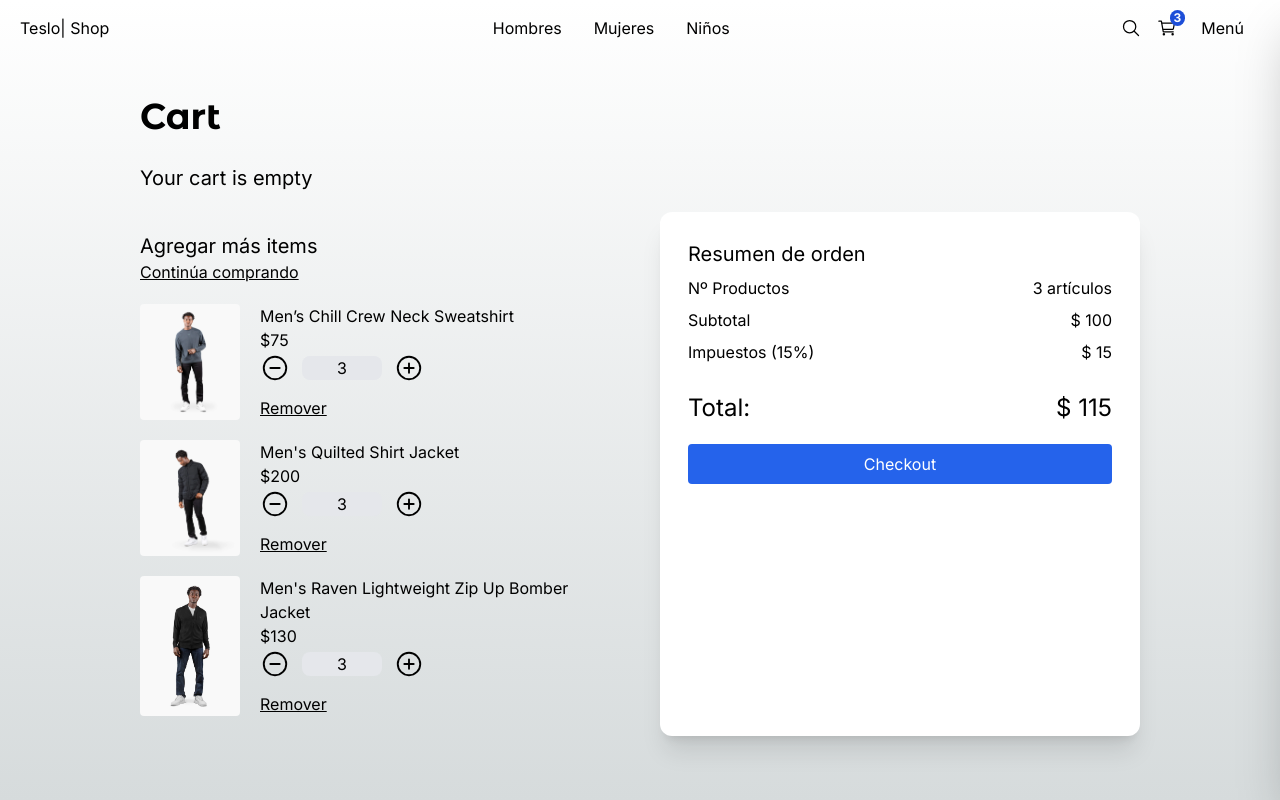
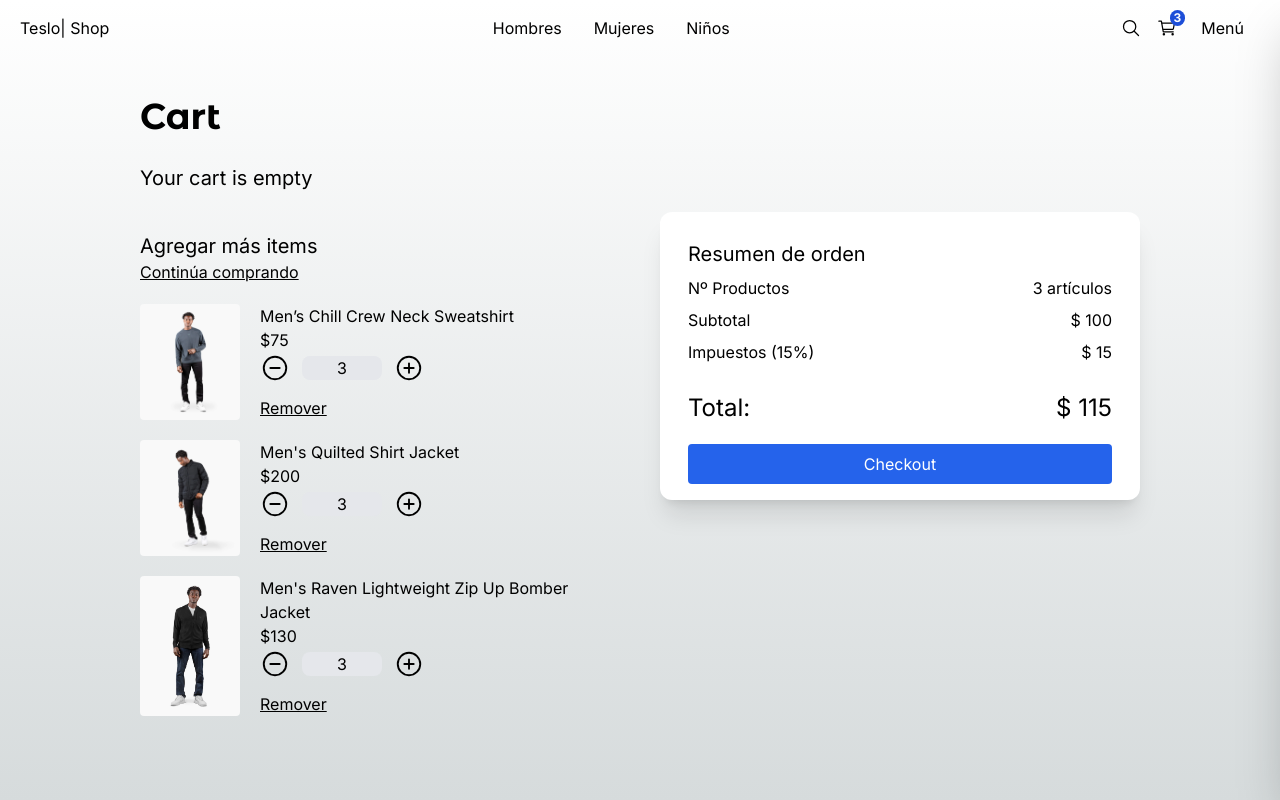
Before and after one commit to Starklord17/TesloShop, a Next.js app: page /cart in a window 1280 px wide. Built offline with nearby package versions, Linux system fonts and the light colour scheme.

Commit message:
Checkout styles

```diff
--- a/src/app/(shop)/cart/page.tsx
+++ b/src/app/(shop)/cart/page.tsx
@@ -49,7 +49,7 @@ export default function CartPage() {
           </article>
 
           {/* Checkout - Resumen de orden*/}
-          <aside className="bg-white rounded-xl shadow-xl p-7">
+          <aside className="bg-white rounded-xl shadow-xl p-7 flex flex-col justify-between h-72">
             <h2 className="text-xl mb-2">Resumen de orden</h2>
 
             <div className="grid grid-cols-2 gap-2">
@@ -66,15 +66,16 @@ export default function CartPage() {
               <span className="mt-5 text-2xl text-right">$ 115</span>
             </div>
 
-            <div className="mt-5 mb-2 w-full">
+            <button className="mt-5 mb-2 w-full">
               <Link
                 className="flex btn-primary justify-center"
                 href="/checkout/address"
               >
                 Checkout
               </Link>
-            </div>
+            </button>
           </aside>
+
         </div>
       </section>
     </main>
```
